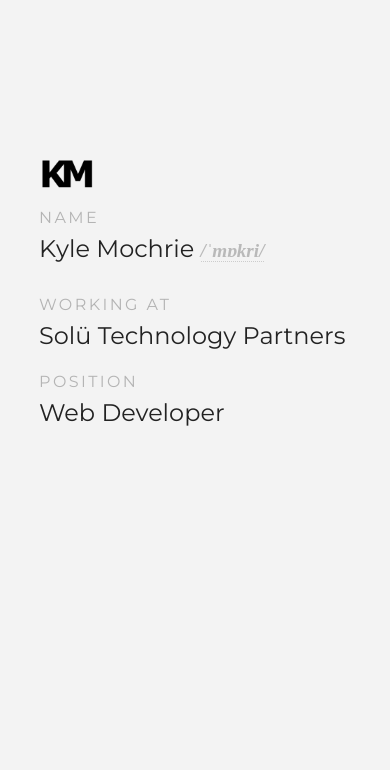
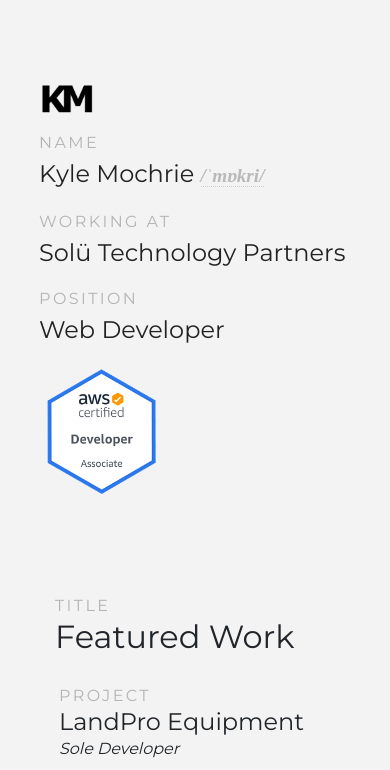
Before and after one commit to kylemochrie/kylemochrie.github.io, a plain HTML site: page index.html in a window 390 px wide. Shown: the top 770 px of the page. Drawn offline with nearby package versions, Linux system fonts and the light colour scheme.

Commit message:
Added AWS certification

```diff
--- a/css/styles.css
+++ b/css/styles.css
@@ -108,6 +108,13 @@
 	margin: 10px 0 0 0;
 }
 
+#aws, #aws-mobile {
+	width: 150px;
+	position: absolute;
+	right: 0px;
+	bottom: -30px;
+}
+
 h2.secondary_Text {
 	padding-left: 2em;
     font-size: 36px;
@@ -174,10 +181,26 @@
 	color: black;
 }
 
+@media (max-width: 1024px) {
+	#aws {
+		display: none;
+	}
+	#aws-mobile {
+		display: block !important;
+		position: initial;
+		margin: 15px 67px 0px;
+		height: 100%;
+		width: 125px;
+	}
+}
 
 @media (max-width: 767px) {
+	#aws-mobile {
+		margin-left: 0px;
+	}
 	#home {
-		padding-top: 100px;
+		height: 100%;
+		padding-top: 25px;
 	}
 	#name_Container {
 		padding-left: 0px;
--- a/index.html
+++ b/index.html
@@ -31,8 +31,11 @@
 				<img id="logo_Mobile" class="d-none" src="media/logo.png" alt="Kyle Mochrie Logo">
 				<div class="name_Title">Name</div>
 				<div class="name">
-					<h1>Kyle Mochrie <a href="#" data-toggle="tooltip" title="Pronounced 'Mockery'">
-							<span id="last_Name"> /ˈmɒkri/</span></a></h1>
+					<h1 class="d-inline">Kyle Mochrie
+						<a href="#" data-toggle="tooltip" title="Pronounced 'Mockery'">
+							<span id="last_Name"> /ˈmɒkri/</span>
+						</a>
+					</h1>
 				</div>
 			</div>
 			<div class="row" id="currently_Container">
@@ -44,11 +47,13 @@
 					</div>
 				</div>
 				<div class="col-lg-5 col-md-5 col-sm-5 col-xs-10" id="challenge">
-					<div class="name_Title">Position</div>
+					<div class="name_Title d-inline">Position</div>
+					<img id="aws" src="./media/AWS_Certified_Logo_588x300_Color.png" alt="AWS Certified Associate Developer">
 					<div class="name">
 						<h4>Web Developer</h4>
 					</div>
 				</div>
+				<img class="d-none" id="aws-mobile" src="./media/AWS_Certified_Logo_588x300_Color.png" alt="AWS Certified Associate Developer">
 			</div>
 		</div>
 		<div class="container-fluid" id="projects">
```
Also changed, not shown: media/AWS_Certified_Logo_588x300_Color.png (added).
